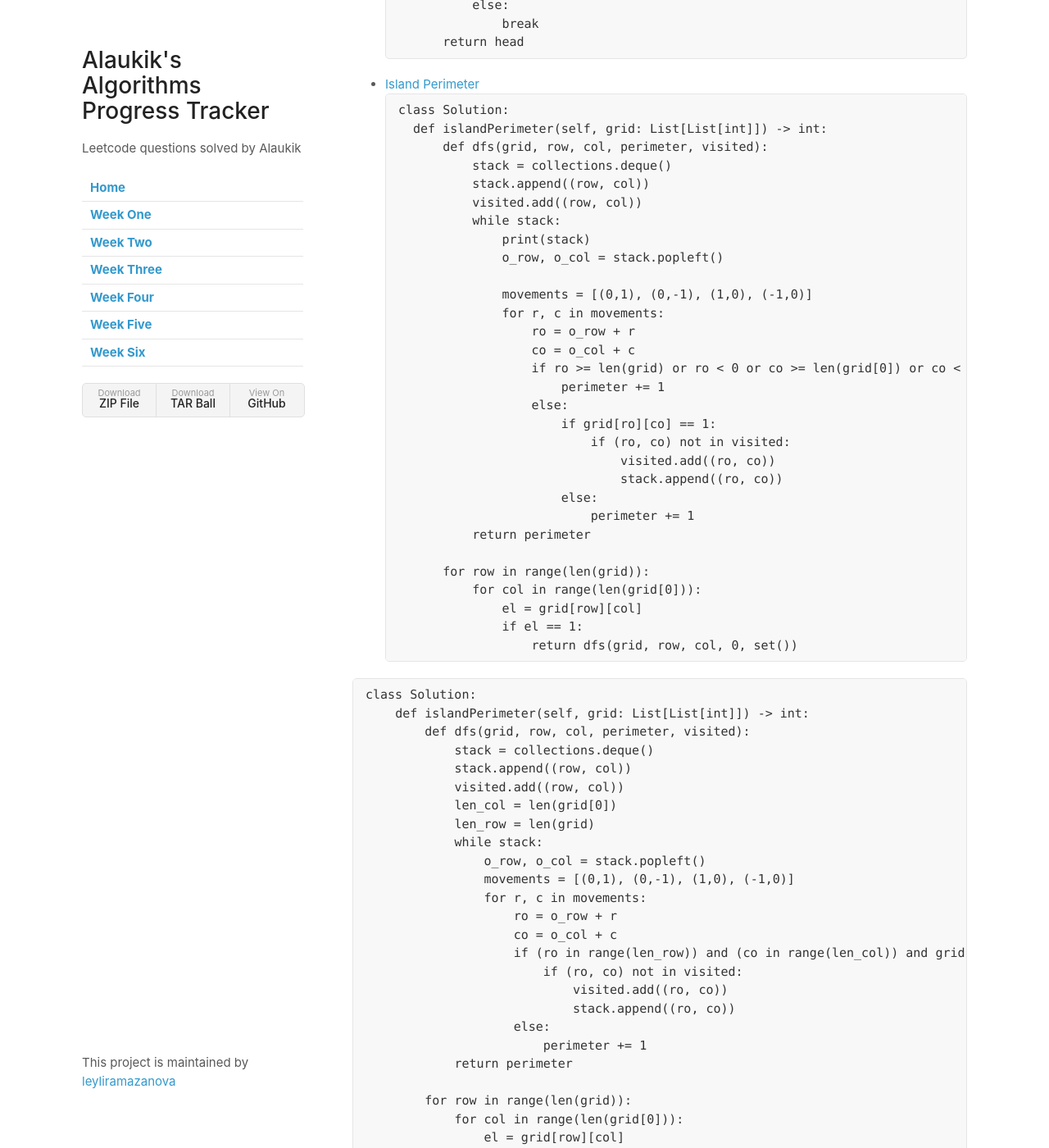
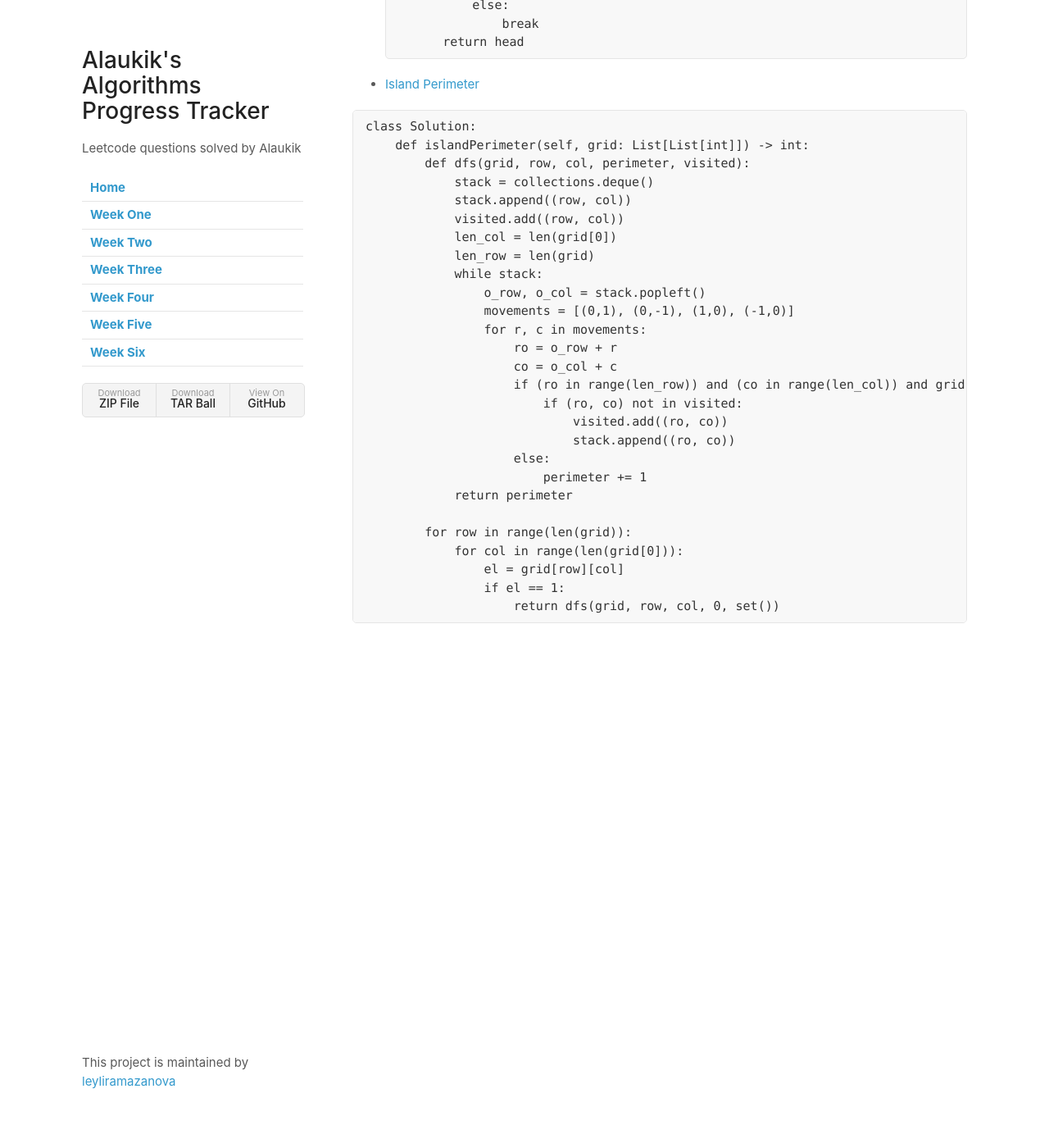
Before and after one commit to leyliramazanova/Five-Weeks-of-Leet-Code, a Jekyll site: the page built from weekSix.md, in a window 1280 px wide and 1400 px high, scrolled down 4947 px. Shown: the whole window at 82% size. Built offline with Jekyll 4.4.1, drawn with Linux system fonts in a browser that asks for light colours; our own code applies the rules of GitHub Pages for plain Markdown files.

Commit message:
Update weekSix.md

````diff
--- a/weekSix.md
+++ b/weekSix.md
@@ -238,38 +238,6 @@ class Solution:
 ```
 
 - [Island Perimeter](https://leetcode.com/problems/island-perimeter/submissions/)
-```python
-class Solution:
-    def islandPerimeter(self, grid: List[List[int]]) -> int:
-        def dfs(grid, row, col, perimeter, visited):
-            stack = collections.deque()
-            stack.append((row, col))
-            visited.add((row, col))
-            while stack:
-                print(stack)
-                o_row, o_col = stack.popleft()
-
-                movements = [(0,1), (0,-1), (1,0), (-1,0)]
-                for r, c in movements:
-                    ro = o_row + r
-                    co = o_col + c
-                    if ro >= len(grid) or ro < 0 or co >= len(grid[0]) or co < 0:
-                        perimeter += 1
-                    else:
-                        if grid[ro][co] == 1:
-                            if (ro, co) not in visited:
-                                visited.add((ro, co))
-                                stack.append((ro, co))
-                        else:
-                            perimeter += 1
-            return perimeter
-
-        for row in range(len(grid)):
-            for col in range(len(grid[0])):
-                el = grid[row][col]
-                if el == 1:
-                    return dfs(grid, row, col, 0, set())
-```
 
 ```python
 class Solution:
````
